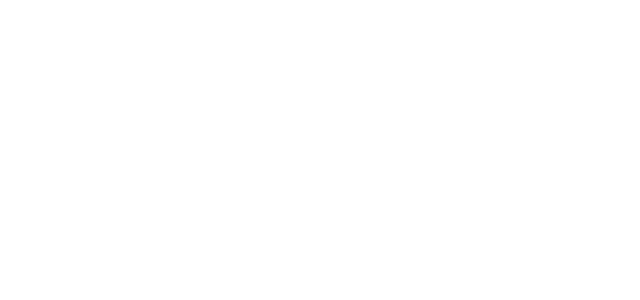
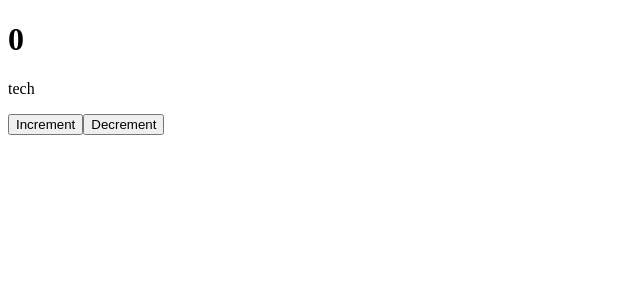
Before and after one commit to Dulithapathum/Redux, a React (Vite) app: page / in a window 1280 px wide. Shown: the top 300 px of the page, without its empty margins (0-640 px from the left). Built offline with nearby package versions, Linux system fonts and the light colour scheme.

Commit message:
Create Counter Using Redux Toolkit (RTK)

```diff
--- a/src/App.jsx
+++ b/src/App.jsx
@@ -1,5 +1,30 @@
+import React from "react";
+// Import Redux hooks for state access and dispatching actions
+import { useDispatch, useSelector } from "react-redux";
+// Import the action creators (increment, decrement)
+import { decrement, increment } from "./Store/Reducers/numberSlice";
+
 const App = () => {
-  return <div></div>;
+  // Access the state from the store using useSelector
+  const number = useSelector((store) => store.numberSlice);
+
+  // Use useDispatch to dispatch actions
+  const dispatch = useDispatch();
+
+  return (
+    <div>
+      {/* Display the current number and first category */}
+      <h1>{number.number}</h1>
+      <p>{number.category[0]}</p>
+
+      {/* Increment button */}
+      <button onClick={() => dispatch(increment(1))}>Increment</button>
+
+      {/* Decrement button */}
+      <button onClick={() => dispatch(decrement(1))}>Decrement</button>
+    </div>
+  );
 };
 
+// Export the component for rendering
 export default App;
--- /dev/null
+++ b/src/Store/Reducers/numberSlice.jsx
@@ -0,0 +1,30 @@
+// Import createSlice from Redux Toolkit
+import { createSlice } from "@reduxjs/toolkit";
+
+// Define the initial state
+const initialState = {
+  number: 0, // Initial value for the number
+  category: ["tech", "helth"], // Categories array
+};
+
+// Create the slice
+const numberSlice = createSlice({
+  name: "number", // Name of the slice
+  initialState, // Initial state of the slice
+  reducers: {
+    // Reducer for incrementing the number
+    increment: (state, action) => {
+      state.number += action.payload; // Directly modify the state (RTK uses Immer for immutability)
+    },
+    // Reducer for decrementing the number
+    decrement: (state, action) => {
+      state.number -= action.payload; // Directly modify the state
+    },
+  },
+});
+
+// Export the action creators generated by createSlice
+export const { increment, decrement } = numberSlice.actions;
+
+// Export the reducer to be used in the store
+export default numberSlice.reducer;
--- /dev/null
+++ b/src/Store/Store.jsx
@@ -0,0 +1,14 @@
+// Import configureStore from Redux Toolkit
+import { configureStore } from "@reduxjs/toolkit";
+// Import the reducer for the number slice
+import numberSliceReducer from "./Reducers/numberSlice";
+
+// Configure the Redux store
+const store = configureStore({
+  reducer: {
+    numberSlice: numberSliceReducer, // Register the slice reducer
+  },
+});
+
+// Export the store
+export default store;
--- a/src/main.jsx
+++ b/src/main.jsx
@@ -1,9 +1,13 @@
 import { StrictMode } from "react";
 import { createRoot } from "react-dom/client";
 import App from "./App.jsx";
+import { Provider } from "react-redux";
+import store from "./Store/Store.jsx";
 
 createRoot(document.getElementById("root")).render(
   <StrictMode>
-    <App />
+    <Provider store={store}>
+      <App />
+    </Provider>
   </StrictMode>
 );
```
